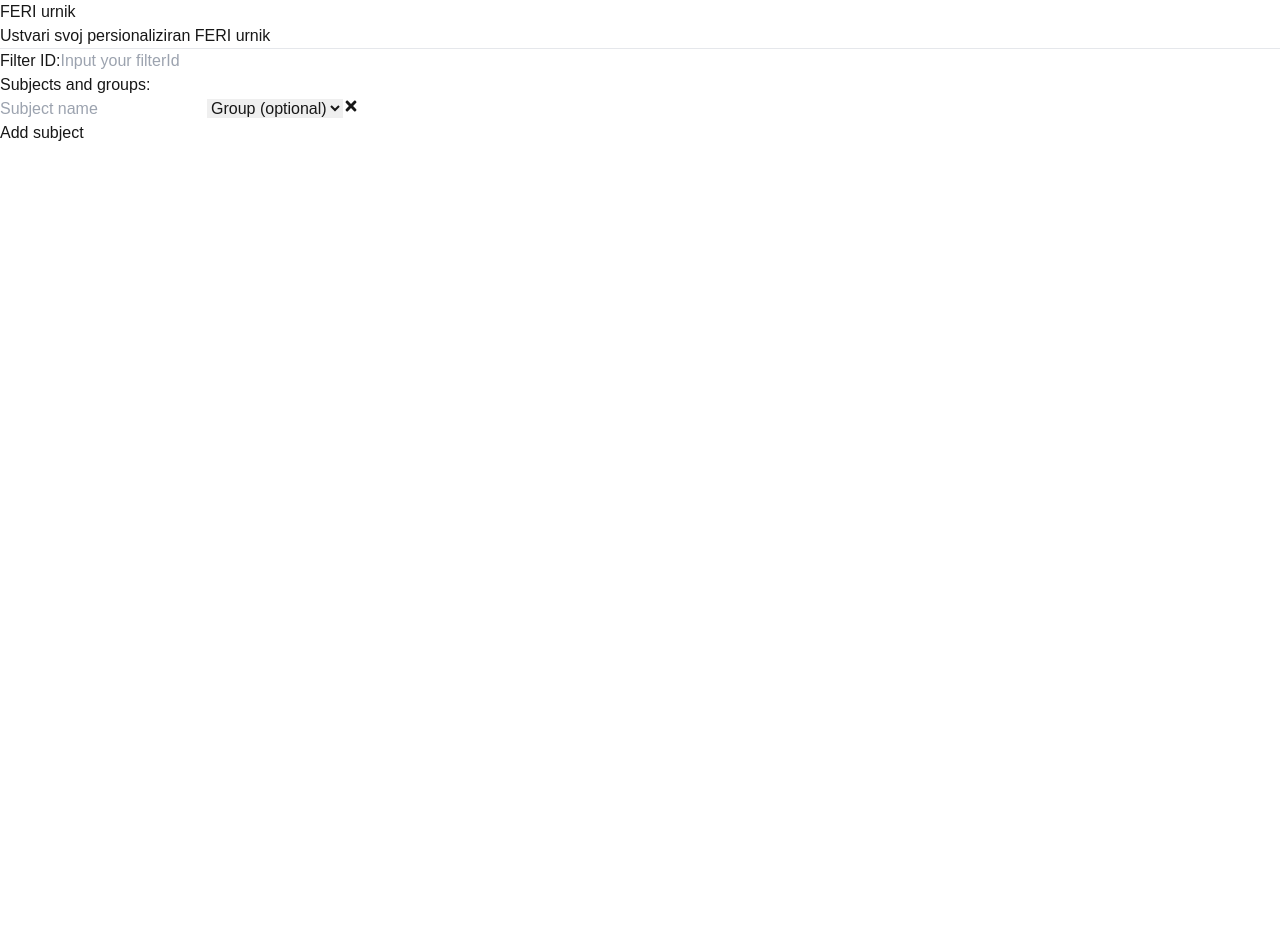
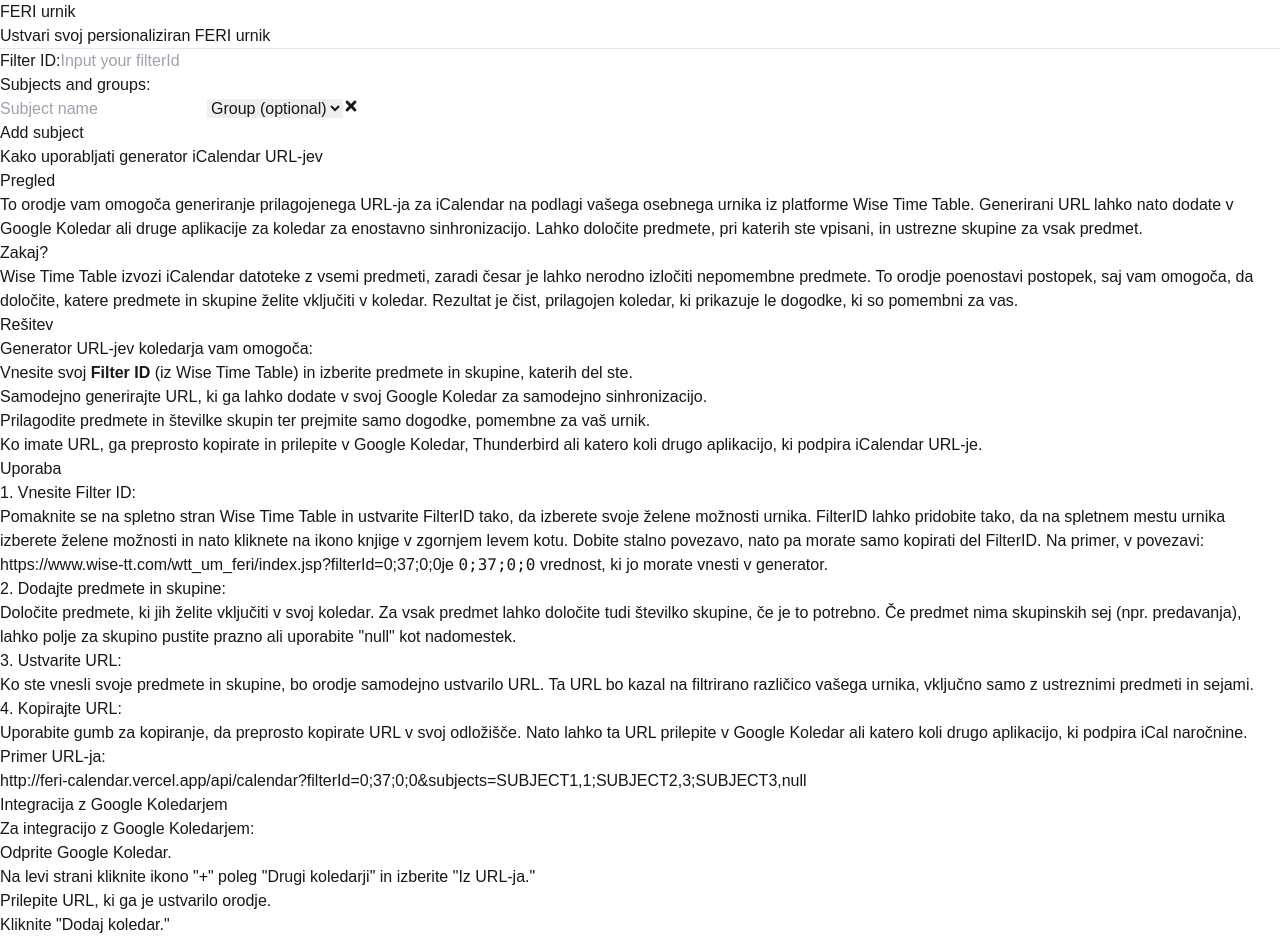
Before and after one commit to pegi4/feri-urnik-personal-url-google-calendar-generator, a Next.js app: page / in a window 1280 px wide. Shown: the top 940 px of the page. Before the commit the page ends 800 px from the top, so only its background shows below. Built offline with nearby package versions, Linux system fonts and the light colour scheme.

Commit message:
eng to slo

```diff
--- a/src/components/HowToUse.js
+++ b/src/components/HowToUse.js
@@ -1,19 +1,117 @@
 export default function HowToUse() {
   return (
-      <div className="font-sans mt-6 max-w-lg mx-auto">
-{/*         <h1 className="text-2xl font-bold mb-6 text-center">
-          Kako se to sploh uporablja?
+    <div className="p-8 font-sans mt-6 max-w-lg mx-auto">
+      <h1 className="text-3xl font-bold mb-6 text-left">
+        Kako uporabljati generator iCalendar URL-jev
       </h1>
 
-        <section className="mb-8 text-center">
+      <section className="mb-8">
+        <h2 className="text-2xl font-semibold mb-4">Pregled</h2>
         <p className="text-gray-300">
-            poglej si spodnji youtube video
+          To orodje vam omogoča generiranje prilagojenega URL-ja za iCalendar na
+          podlagi vašega osebnega urnika iz platforme Wise Time Table.
+          Generirani URL lahko nato dodate v Google Koledar ali druge aplikacije za koledar za enostavno sinhronizacijo.
+          Lahko določite predmete, pri katerih ste vpisani, in ustrezne skupine za vsak predmet.
         </p>
-          <h3>Naslov: Kako dodati wise-time FERI urnik url to google calander</h3>
+      </section>
+
+      <section className="mb-8">
+        <h2 className="text-2xl font-semibold mb-4">Zakaj?</h2>
         <p className="text-gray-300">
-            Google calander se posobi enkrat v 24-ih urah. Če pa hočeš to pospešit pa si poglej tole <a className="text-blue-600 visited:text-purple-600" href="https://gist.github.com/gene1wood/02ed0d36f62d791518e452f55344240d">link</a>
+          Wise Time Table izvozi iCalendar datoteke z vsemi predmeti, zaradi česar je lahko nerodno
+          izločiti nepomembne predmete. To orodje poenostavi postopek, saj vam omogoča,
+          da določite, katere predmete in skupine želite vključiti v koledar.
+          Rezultat je čist, prilagojen koledar, ki prikazuje le dogodke, ki so pomembni za vas.
         </p>
-        </section> */}
+      </section>
+
+      <section className="mb-8">
+        <h2 className="text-2xl font-semibold mb-4">Rešitev</h2>
+        <p className="text-gray-300 mb-2">Generator URL-jev koledarja vam omogoča:</p>
+        <ul className="list-disc list-inside text-gray-300 mb-4">
+          <li>
+            Vnesite svoj <strong>Filter ID</strong> (iz Wise Time Table) in izberite predmete in skupine, katerih del ste.
+          </li>
+          <li>
+            Samodejno generirajte URL, ki ga lahko dodate v svoj Google Koledar za samodejno sinhronizacijo.
+          </li>
+          <li>
+            Prilagodite predmete in številke skupin ter prejmite samo dogodke, pomembne za vaš urnik.
+          </li>
+        </ul>
+        <p className="text-gray-300">
+          Ko imate URL, ga preprosto kopirate in prilepite v Google Koledar, Thunderbird ali katero koli drugo aplikacijo, ki podpira iCalendar URL-je.
+        </p>
+      </section>
+
+      <section className="mb-8">
+        <h2 className="text-2xl font-semibold mb-4">Uporaba</h2>
+
+        <h3 className="text-lg font-semibold text-gray-200 mb-2">
+          1. Vnesite Filter ID:
+        </h3>
+        <p className="text-gray-300 mb-4">
+          Pomaknite se na spletno stran Wise Time Table in ustvarite FilterID tako,
+          da izberete svoje želene možnosti urnika. FilterID lahko pridobite tako,
+          da na spletnem mestu urnika izberete želene možnosti in nato kliknete na ikono knjige v zgornjem levem kotu.
+          Dobite stalno povezavo, nato pa morate samo kopirati del FilterID. Na primer, v povezavi:{" "}
+          <span className="block rounded-md p-2 mt-2">
+            https://www.wise-tt.com/wtt_um_feri/index.jsp?filterId=0;37;0;0
+          </span>
+          je{" "}
+          <code className="text-sm bg-gray-300 text-rose-800 px-2 py-1 rounded">
+            0;37;0;0
+          </code>{" "}
+          vrednost, ki jo morate vnesti v generator.
+        </p>
+
+        <h3 className="text-lg font-semibold text-gray-200 mb-2">
+          2. Dodajte predmete in skupine:
+        </h3>
+        <p className="text-gray-300 mb-4">
+          Določite predmete, ki jih želite vključiti v svoj koledar. Za vsak predmet lahko določite tudi številko skupine, če je to potrebno.
+          Če predmet nima skupinskih sej (npr. predavanja), lahko polje za skupino pustite prazno ali uporabite "null" kot nadomestek.
+        </p>
+
+        <h3 className="text-lg font-semibold text-gray-200 mb-2">
+          3. Ustvarite URL:
+        </h3>
+        <p className="text-gray-300 mb-4">
+          Ko ste vnesli svoje predmete in skupine, bo orodje samodejno ustvarilo URL. Ta URL bo kazal na filtrirano različico vašega urnika, vključno samo z ustreznimi predmeti in sejami.
+        </p>
+
+        <h3 className="text-lg font-semibold text-gray-200 mb-2">
+          4. Kopirajte URL:
+        </h3>
+        <p className="text-gray-300 mb-4">
+          Uporabite gumb za kopiranje, da preprosto kopirate URL v svoj odložišče. Nato lahko ta URL prilepite v Google Koledar ali katero koli drugo aplikacijo, ki podpira iCal naročnine.
+        </p>
+      </section>
+
+      <section className="mb-8">
+        <h2 className="text-2xl font-semibold text-gray-200 mb-4">Primer URL-ja:</h2>
+        <span className="block bg-gray-200 text-rose-800 rounded-md p-2 text-sm">
+          http://feri-calendar.vercel.app/api/calendar?filterId=0;37;0;0&subjects=SUBJECT1,1;SUBJECT2,3;SUBJECT3,null
+        </span>
+      </section>
+
+      <section>
+        <h2 className="text-2xl font-semibold text-gray-200 mb-4">
+          Integracija z Google Koledarjem
+        </h2>
+        <p className="text-gray-300">Za integracijo z Google Koledarjem:</p>
+        <ul className="list-decimal list-inside text-gray-300 mb-4">
+          <li>Odprite Google Koledar.</li>
+          <li>
+            Na levi strani kliknite ikono "+" poleg "Drugi koledarji" in izberite "Iz URL-ja."
+          </li>
+          <li>Prilepite URL, ki ga je ustvarilo orodje.</li>
+          <li>Kliknite "Dodaj koledar."</li>
+        </ul>
+        <p className="text-gray-300">
+          Vaš koledar se bo samodejno sinhroniziral z dogodki, filtriranimi na podlagi izbranih predmetov in skupin.
+        </p>
+      </section>
     </div>
   );
 }
```
Lines whose indentation alone changed are shown as unchanged.
